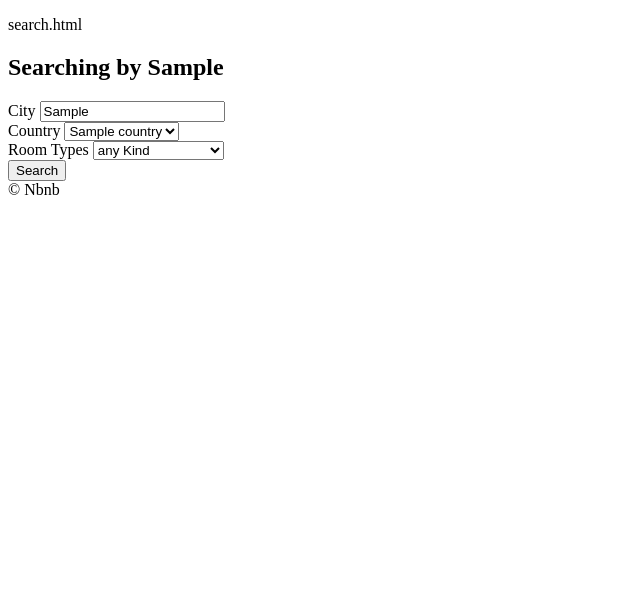
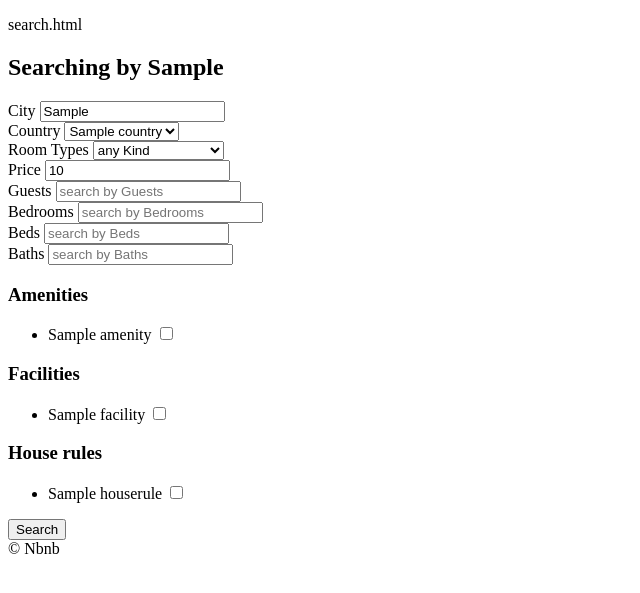
Before and after one commit to knsesang/airBnB_Clone_Coding, a Django app: template templates/appRooms/search.html in a window 1280 px wide. Shown: the part 60-653 px from the top of the page, without its empty margins (0-640 px from the left). Run offline with Django 3.2, Linux system fonts and the light colour scheme; the template is opened without the code that fills it: most values are stand-ins (such as "Sample title", 1, 10 or a date in 2020).

Commit message:
13-3 [ADD] Amenities and Facilities Form

```diff
--- a/templates/appRooms/search.html
+++ b/templates/appRooms/search.html
@@ -49,8 +49,76 @@
 
         </div>
 
+        <div>
+            <label for="price">Price</label>
+            <input type=number value={{varPrice}} name="txtPrice" id="txtPrice" placeholder="search by price" />
+        </div>
 
-            <button>Search</button>
+
+        <div>
+            <label for="guests">Guests</label>
+            <input type=number value={{varGuests}} name="txtGuests" id="txtGuests" placeholder="search by Guests" />
+        </div>
+
+        <div>
+            <label for="Bedrooms">Bedrooms</label>
+            <input type=number value={{varBedrooms}} name="txtBedrooms" id="txtBedrooms" placeholder="search by Bedrooms" />
+        </div>
+
+        <div>
+            <label for="beds">Beds</label>
+            <input type=number value={{varBeds}} name="txtBeds" id="txtBeds" placeholder="search by Beds" />
+        </div>
+
+        <div>
+            <label for="baths">Baths</label>
+            <input type=number value={{varBaths}} name="txtBaths" id="txtBaths" placeholder="search by Baths" />
+        </div>
+
+        <div>
+            <h3>Amenities</h3>
+
+            <ul>
+                {% for amenity in arrAmenities %}
+                    <li>
+                        <label for=a_{{amenity.pk}}>{{amenity.colName}}</label>
+                        <input value={{amenity.pk}} type="checkbox" id="a_{{amenity.pk}}" name="chkAmenities" />
+                    </li>
+                {% endfor %}
+            </ul>
+
+        </div>
+
+
+        <div>
+            <h3>Facilities</h3>
+
+            <ul>
+                {% for facility in arrFacilities %}
+                    <li>
+                        <label for=f_{{facility.pk}}>{{facility.colName}}</label>
+                        <input value={{facility.pk}} type="checkbox" id="f_{{facility.pk}}" name="chkFacilities" />
+                    </li>
+                {% endfor %}
+            </ul>
+
+        </div>
+
+        <div>
+            <h3>House rules</h3>
+
+            <ul>
+                {% for houserule in arrHouse_rules %}
+                    <li>
+                        <label for=h_{{houserule.pk}}>{{houserule.colName}}</label>
+                        <input value={{houserule.pk}} type="checkbox" id="h_{{houserule.pk}}" name="chkHouse_rules" />
+                    </li>
+                {% endfor %}
+            </ul>
+
+        </div>
+
+        <button>Search</button>
 
     </form>
 
```
Also changed, not shown: appRooms/views.py (+30 -3 lines), db.sqlite3.
